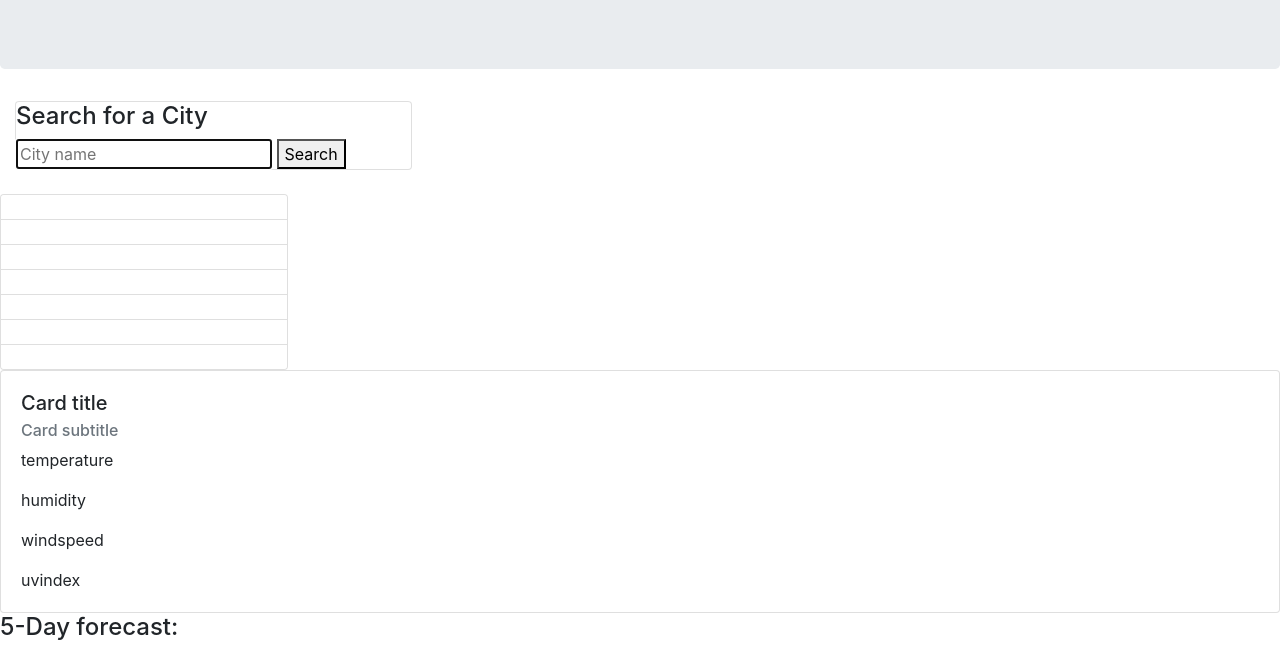
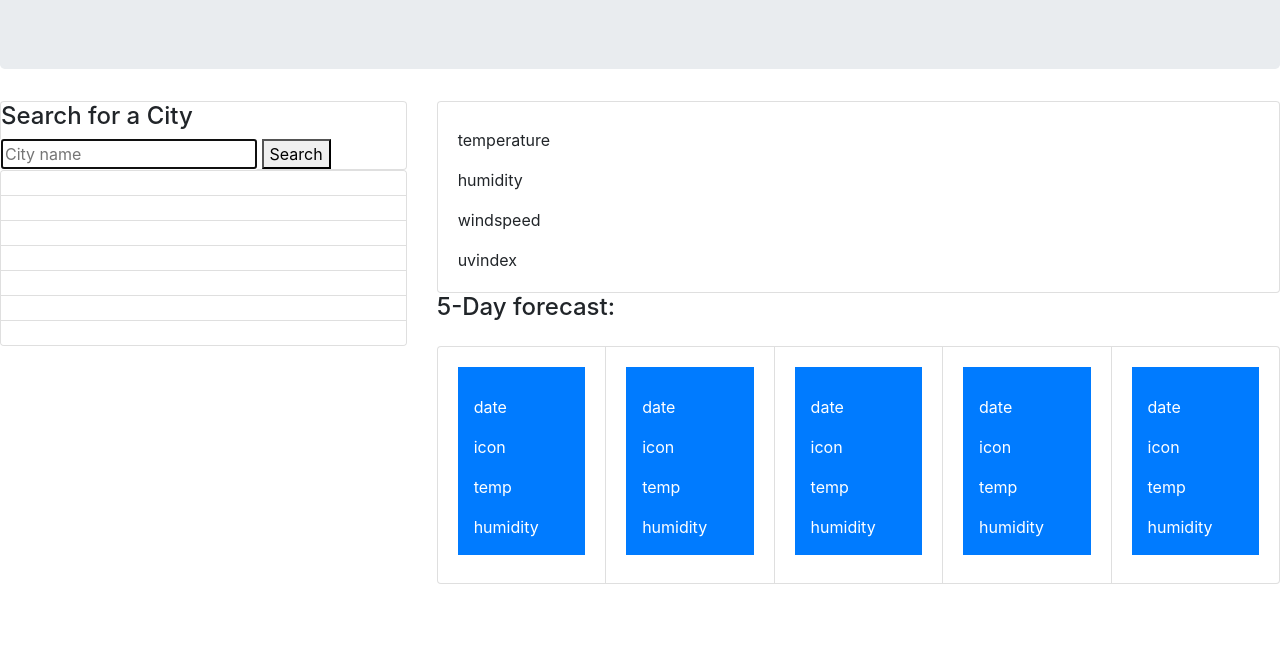
Before and after one commit to NICKIEFRAUSTO/homework6, a plain HTML site: page index2.html in a window 1280 px wide. Shown: the part 153-800 px from the top of the page. Drawn offline with nearby package versions, Linux system fonts and the light colour scheme.

Commit message:
created cards and structure html

```diff
--- a/assets/style.css
+++ b/assets/style.css
@@ -0,0 +1,4 @@
+#jumbotron{
+    background-color: ;
+    color: white;
+}
--- a/index2.html
+++ b/index2.html
@@ -4,63 +4,41 @@
     <head>
 
         <meta charset="utf-8">
-
         <meta name="viewport" content="width=device-width, initial-scale=1">
-
           <link
             rel="stylesheet"
-      href="https://stackpath.bootstrapcdn.com/bootstrap/4.3.1/css/bootstrap.min.css"
-    />
-
+            href="https://stackpath.bootstrapcdn.com/bootstrap/4.3.1/css/bootstrap.min.css"/>
           <link
             rel="stylesheet"
             href="https://use.fontawesome.com/releases/v5.8.1/css/all.css"
             integrity="sha384-50oBUHEmvpQ+1lW4y57PTFmhCaXp0ML5d60M1M7uH2+nqUivzIebhndOJK28anvf"
-      crossorigin="anonymous"
-    />
-
+            crossorigin="anonymous"/>
           <link
-      href="https://fonts.googleapis.com/css?family=Open+Sans&display=swap"
             rel="stylesheet"
-    />
-
+            href="https://fonts.googleapis.com/css?family=Open+Sans&display=swap"/>
           <link rel="stylesheet" href="./assets/style.css" />
-
-
       <title>5day Weather Dashboard</title>
-
     </head>
 
-
 <body>
-
       <header class="jumbotron">
-
         <h1 class="display-3">Weather Dashboard</h1>
-
       </header>
 
-    <section class="cityserch">
-      <main class ="flex-row justify-space-between">
-        <div class="col-12 col-md-4">
-          <div class="card">
+<!-- Search Box -->
+<div class="row">
+
+    <div class="col-4">
+
+              <div class="card cityserch" >
+                <form id="searchForm">
                     <h4>Search for a City</h4>
-            <form id="searchForm">
-             <input name="cityName"
-              id="city"
-              type="text"
-              placeholder="City name"
-              autofocus="true"
-              class="form-input"
-              />
+                    <input name="cityName" id="city" type="text"placeholder="City name"autofocus="true"class="form-input" />
                     <button id="searchButton">Search</button>
                 </form>
               </div>
-        </div>
-    </section>
-<br>
-    <section>
-        <div class="card" style="width: 18rem;">
+    <!-- search history -->
+               <div class="card" >
                     <ul class="list-group list-group-flush">
                       <li class="list-group-item"></li>
                       <li class="list-group-item"></li>
@@ -71,29 +49,32 @@
                       <li class="list-group-item"></li>
                     </ul>
                 </div>
+    </div>
 
 
-    </section>
-    <section>
-      <div class="currentweatherdisplay"></div>
-      <div class="card">
+<!-- Current Weather Container -->
+    <div class="col-8">
+                <div class="card currentweatherdisplay">
                   <div class="card-body">
-          <h5 class="card-title">Card title</h5>
-          <h6 class="card-subtitle mb-2 text-muted">Card subtitle</h6>
+                    <h5 class="card-title"></h5>
+                    <h6 class="card-subtitle mb-2 text-muted"></h6>
                     <p class="card-text"data-id="temperature">temperature</p>
                     <p class="card-text"data-id="humidity">humidity</p>
                     <p class="card-text"data-id="windspeed">windspeed</p>
                     <p class="card-text"data-id="uvindex">uvindex</p>
                   </div>
                 </div>
-    </section>
+                <h4>5-Day forecast:</h4>
+    </div>
+</div>
 
-    <section>
-      <h4>5-Day forecast:</h4>
-        <div class="row-cols-5">
-
+  <div class="row">
+    <!-- placeholder -->
+    <div class="col-4"></div>
+    <!-- Card 1 of 5-day forecast      -->
+    <div class="col-8">
+      <div class="card-group" >
           <div class="card" >
-            <div class="col">
             <div class="card-body">
               <div class="p-3 mb-2 bg-primary text-white">
               <h5 class="card-title"></h5>
@@ -104,10 +85,7 @@
             </div>
           </div>
         </div>
-          </div>
-
         <div class="card" >
-            <div class="col">
           <div class="card-body">
             <div class="p-3 mb-2 bg-primary text-white">
               <h5 class="card-title"></h5>
@@ -118,10 +96,7 @@
             </div>
           </div>
         </div>
-          </div>
-
-          <div class="card" style="width: 18rem;">
-            <div class="col-sm-4">
+        <div class="card" >
           <div class="card-body">
             <div class="p-3 mb-2 bg-primary text-white">
               <h5 class="card-title"></h5>
@@ -132,10 +107,7 @@
             </div>
           </div>
         </div>
-          </div>
-
         <div class="card" >
-            <div class="col">
           <div class="card-body">
             <div class="p-3 mb-2 bg-primary text-white">
               <h5 class="card-title"></h5>
@@ -146,10 +118,7 @@
             </div>
           </div>
         </div>
-          </div>
-
         <div class="card" >
-            <div class="col">
           <div class="card-body">
             <div class="p-3 mb-2 bg-primary text-white">
               <h5 class="card-title"></h5>
@@ -160,7 +129,9 @@
             </div>
           </div>
         </div>
-          </div>
+
+
+
 
       </div>
 
@@ -179,6 +150,24 @@
 
 
 
+
+
+
+
+
+
+
+
+
+
+
+
+
+
+
+
+
+
     <script src="./assets/script.js"></script>
     <script src="https://cdn.jsdelivr.net/npm/@popperjs/core@2.9.1/dist/umd/popper.min.js" integrity="sha384-SR1sx49pcuLnqZUnnPwx6FCym0wLsk5JZuNx2bPPENzswTNFaQU1RDvt3wT4gWFG" crossorigin="anonymous"></script>
     <script src="https://cdn.jsdelivr.net/npm/bootstrap@5.0.0-beta3/dist/js/bootstrap.min.js" integrity="sha384-j0CNLUeiqtyaRmlzUHCPZ+Gy5fQu0dQ6eZ/xAww941Ai1SxSY+0EQqNXNE6DZiVc" crossorigin="anonymous"></script>
```
Lines whose indentation alone changed are shown as unchanged.
